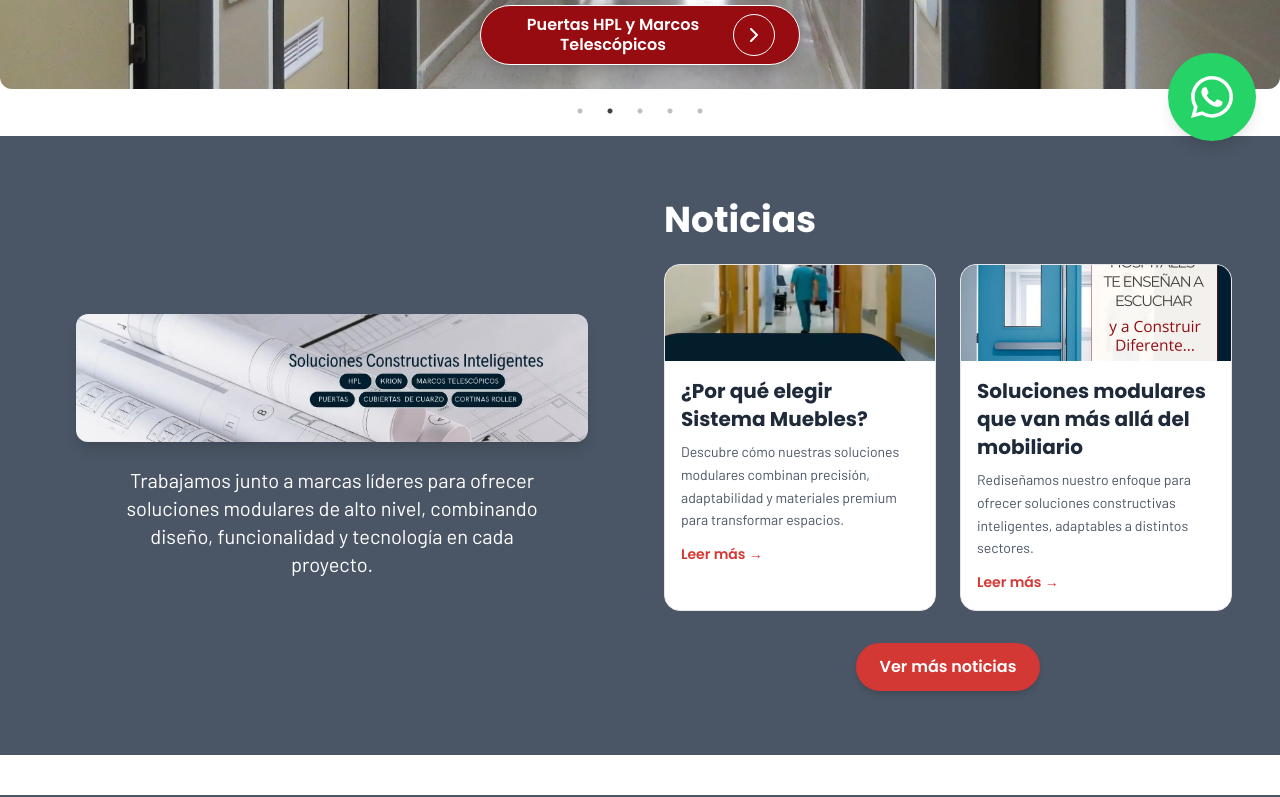
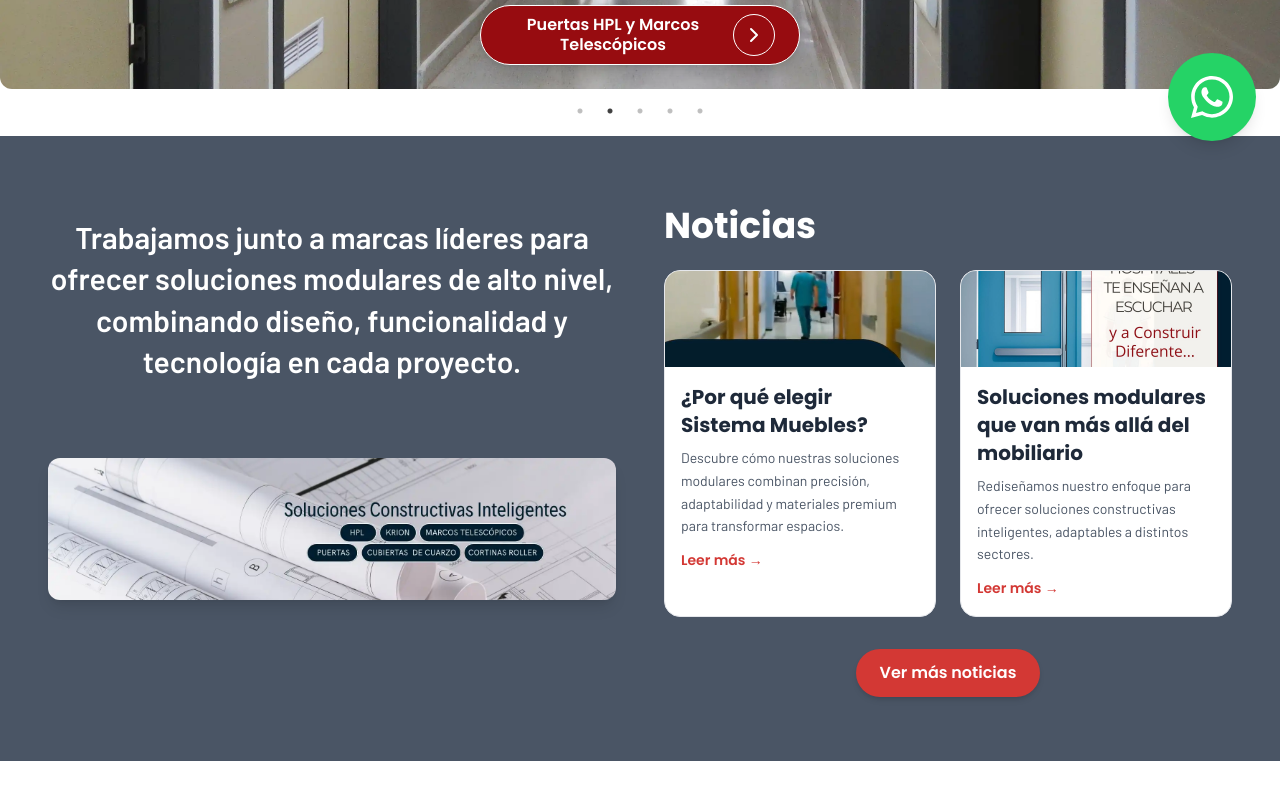
Before and after one commit to Juanith0xx/s_muebles, a React (Vite) app: page / in a window 1280 px wide. Shown: the part 635-1432 px from the top of the page. Built offline with nearby package versions, Linux system fonts and the light colour scheme.

Commit message:
update google y noticias

```diff
--- a/src/components/AlianzasNoticias.jsx
+++ b/src/components/AlianzasNoticias.jsx
@@ -39,20 +39,21 @@ const AlianzasNoticias = () => {
     visible ? "opacity-100 translate-x-0" : "opacity-0 -translate-x-10"
   }`}
 >
+  <p className="text-white text-xl sm:text-2xl lg:text-3xl font-[Barlow] font-semibold px-4 sm:px-6 lg:px-0 pb-19 leading-relaxed lg:leading-snug w-full">
+    Trabajamos junto a marcas líderes para ofrecer soluciones modulares de alto nivel, combinando diseño, funcionalidad y tecnología en cada proyecto.
+  </p>
+
   <img
     src="/img/Nosotros.webp"
     alt="Alianzas estratégicas"
-            className="max-w-xs sm:max-w-sm md:max-w-md lg:max-w-lg w-full h-auto rounded-xl shadow-lg mb-6"
+    className="w-full max-w-full h-auto rounded-xl shadow-lg mb-20"
     loading="lazy"
   />
-          <p className="text-white text-base sm:text-xl font-[Barlow] max-w-md">
-            Trabajamos junto a marcas líderes para ofrecer soluciones modulares de alto nivel, combinando diseño, funcionalidad y tecnología en cada proyecto.
-          </p>
 </div>
 
         {/* Noticias */}
         <div className="w-full lg:w-1/2">
-          <h2 className="text-2xl sm:text-3xl lg:text-4xl font-bold font-[Poppins] text-white mb-6">
+          <h2 className="text-2xl sm:text-3xl lg:text-4xl font-bold font-[Poppins] text-white mb-6 mt-1.5">
             Noticias
           </h2>
           <div className="grid grid-cols-1 sm:grid-cols-2 gap-6 w-full">
--- a/src/components/Footer.jsx
+++ b/src/components/Footer.jsx
@@ -33,7 +33,7 @@ const Footer = () => {
         </li>
       </ul>
       <div className="flex justify-center gap-4 mt-4">
-        <a href="https://wa.me/56912345678" target="_blank" rel="noopener noreferrer" aria-label="WhatsApp" className="group">
+        <a href="https://wa.me/56992319956" target="_blank" rel="noopener noreferrer" aria-label="WhatsApp" className="group">
           <FaWhatsapp className="text-2xl group-hover:text-green-500 group-hover:scale-135 transition-all duration-300" />
         </a>
         <a href="https://www.linkedin.com/company/sistemamuebles" target="_blank" rel="noopener noreferrer" aria-label="LinkedIn" className="group">
--- a/src/components/Navbar.jsx
+++ b/src/components/Navbar.jsx
@@ -58,7 +58,7 @@ const menus = [
     icon: <MessageCircle size={24} />,
     items: [
       ["/contacto/contact", "Formulario de Contacto"],
-      ["https://wa.me/56912345678", "Whatsapp", true],
+      ["https://wa.me/56992319956", "Whatsapp", true],
       ["https://www.linkedin.com/company/sistemamuebles", "LinkedIn", true],
     ],
   },
--- a/src/components/WhatsAppBubble.jsx
+++ b/src/components/WhatsAppBubble.jsx
@@ -2,7 +2,7 @@ import { useEffect, useState } from "react";
 import { FaWhatsapp } from "react-icons/fa";
 
 const WhatsAppBubble = () => {
-  const phoneNumber = "56992319956"; // Tu número sin +
+  const phoneNumber = "56992319956";
 
   const [bounce, setBounce] = useState(false);
 
--- a/src/seo/analytics.js
+++ b/src/seo/analytics.js
@@ -1,7 +1,7 @@
 import ReactGA from "react-ga4";
 
 export const initGA = () => {
-  ReactGA.initialize("G-12015793014");
+  ReactGA.initialize("G-EMV738D2XL");
 };
 
 export const logPageView = (path) => {
```
Lines whose indentation alone changed are shown as unchanged.
